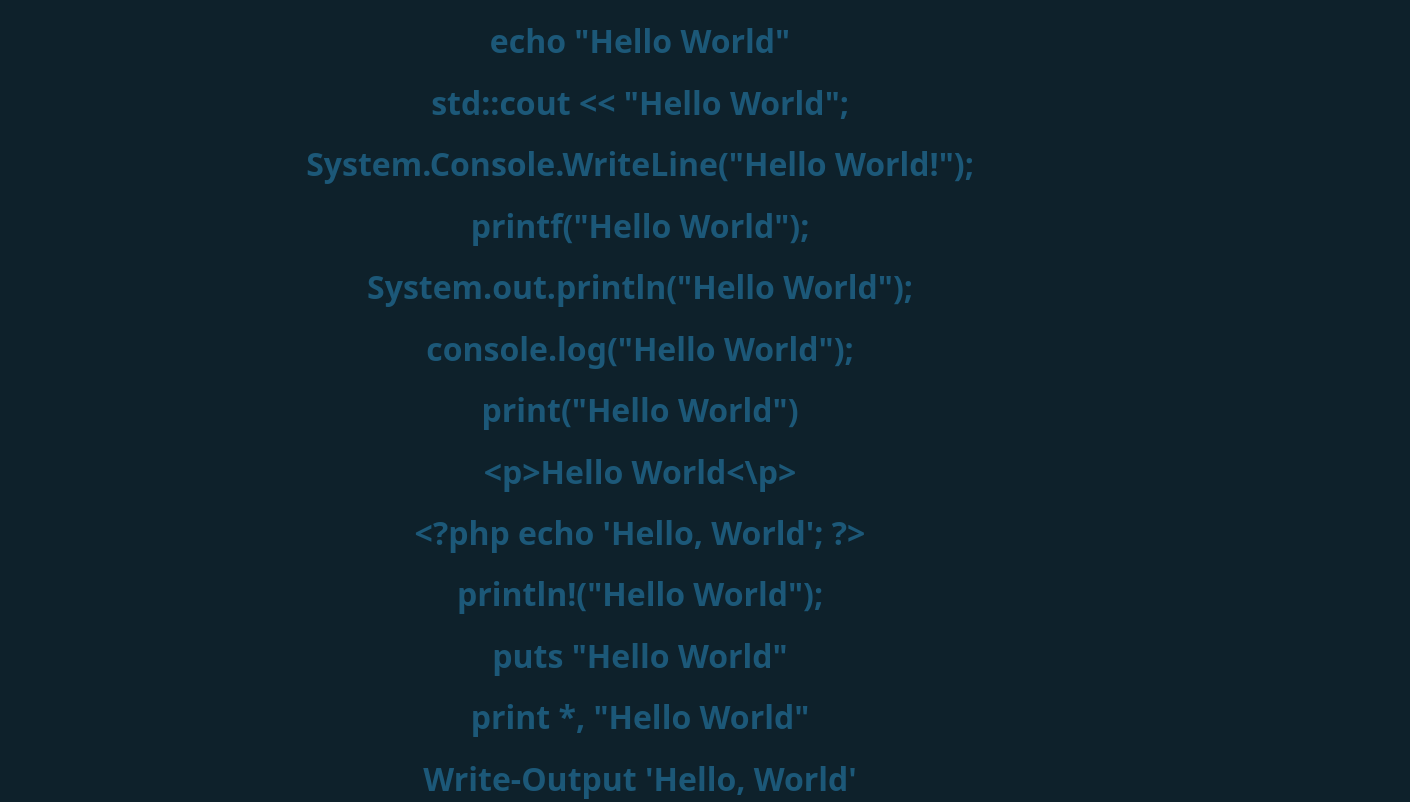
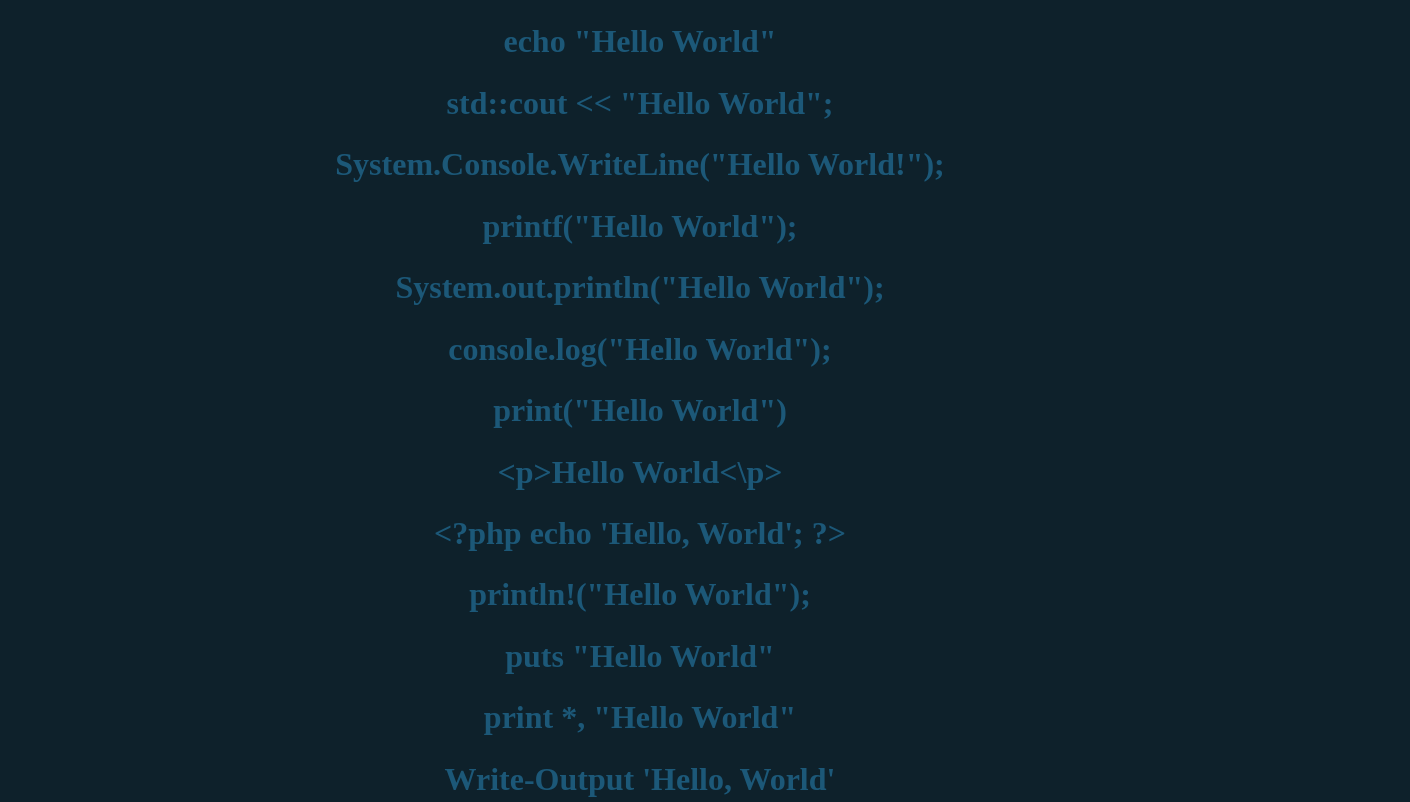
Before and after one commit to BurnElmo/burnelmo.github.io, a plain HTML site: page index.html in a window 1280 px wide. Shown: the top 802 px of the page, 1410 px wide, since content can reach past the window. Drawn offline with Linux system fonts and the light colour scheme.

Commit message:
Updated (again)

```diff
--- a/styles.css
+++ b/styles.css
@@ -1,9 +1,8 @@
 body {
     background-color: #0e212b;
-    font-family: JetBrains Mono;
-    src: url('./JetBrainsMono-Regular.ttf');
+    font-family: font;
+    src: url('./font.ttf');
     color: #1C5878;
-    font-family: system-ui, -apple-system, BlinkMacSystemFont, 'Segoe UI', Roboto, Oxygen, Ubuntu, Cantarell, 'Open Sans', 'Helvetica Neue', sans-serif;
     line-height: 250%;
     text-align: center;
 }
```
Also changed, not shown: font.ttf (renamed from JetBrainsMono-Regular.ttf).
